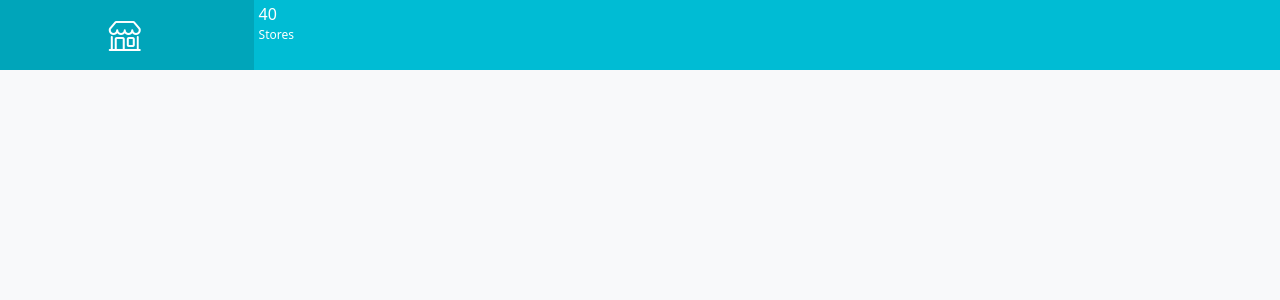
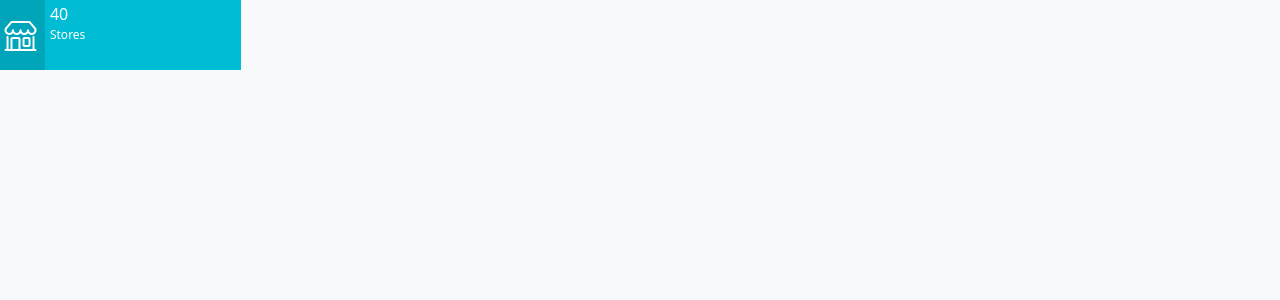
Before and after one commit to Vesta-Nassone/shopping-feeder-dashboard, a React (Create React App) app: page / in a window 1280 px wide. Shown: the top 300 px of the page. Built offline with nearby package versions, Linux system fonts and the light colour scheme.

Commit message:
Create a 5 col responsive grid.

```diff
--- a/src/components/infoCards/TopCardRows.jsx
+++ b/src/components/infoCards/TopCardRows.jsx
@@ -2,8 +2,9 @@ import React from "react";
 import "./TopCardRows.css";
 
 export default function TopCardRows() {
+	/* This component will be a Bootstrap grid, that will hold the Top 2 rows of cards. */
 	return (
-		<div className="row">
+		<div className="row mx-n5 row-cols-1 row-cols-sm-2 row-cols-lg-5 pb-4 gy-4">
 			<div className="col px-2">
 				<div className="info-box">
 					<span className="info-box-icon">
```
